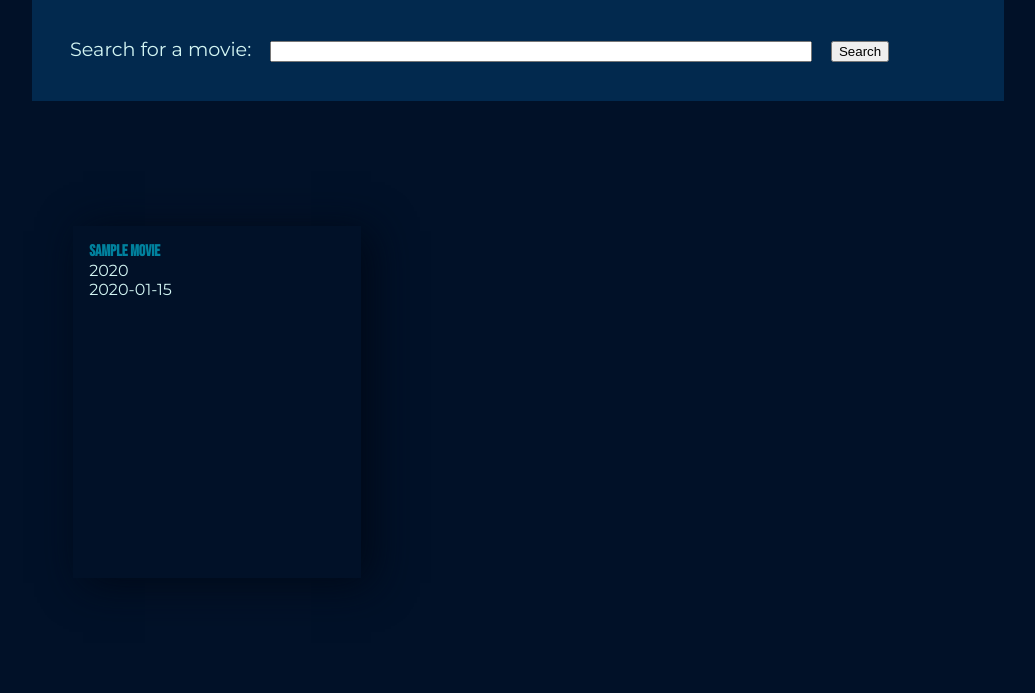
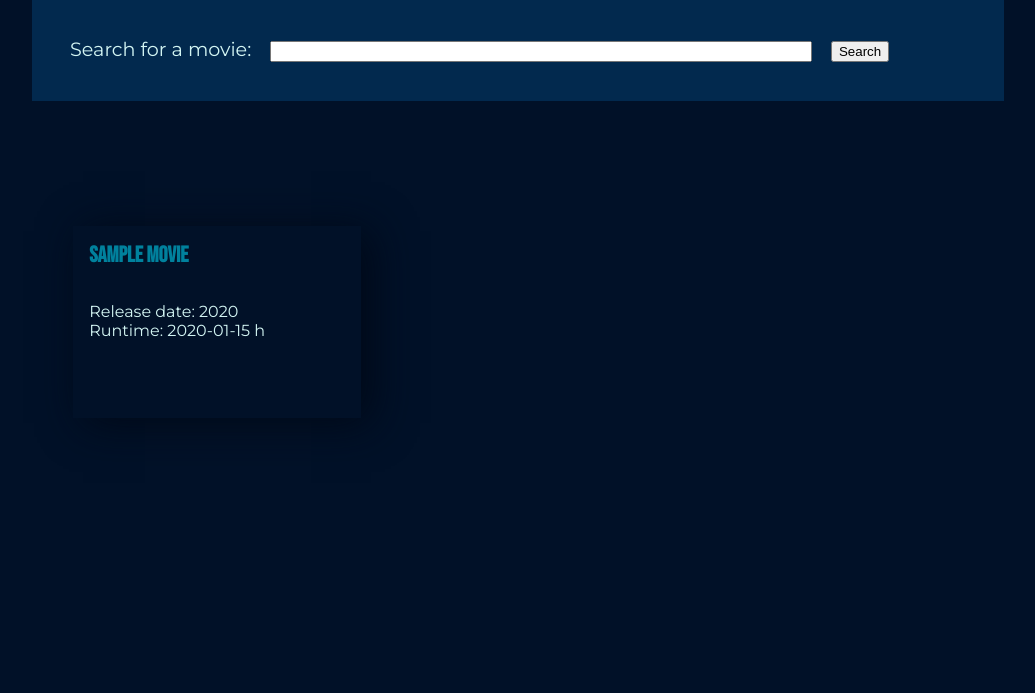
Before and after one commit to papp012/movie-finder, a Flask app: template app/templates/index.html in a window 1280 px wide. Shown: the part 136-829 px from the top of the page, without its empty margins (122-1157 px from the left). After the commit the page ends 473 px from the top, so only its background shows below. Run offline with Flask 2, Linux system fonts and the light colour scheme; the template is opened without the code that fills it: most values are stand-ins (such as "Sample title", 1, 10 or a date in 2020).

Commit message:
fix: resize containers of displayed movies

```diff
--- a/app/static/css/main.css
+++ b/app/static/css/main.css
@@ -75,7 +75,7 @@ header {
     box-shadow: 10px 5px 40px #010917;
 
     width: 16em;
-    height: 20em;
+    height: 10em;
     margin: 2.2em;
     padding: 1em 1em;
 }
@@ -92,4 +92,6 @@ header {
     color: var(--lightblue);
     font-family: "Bebas Neue", sans-serif;
     font-weight: bolder;
+    font-size: 1.4em;
+    margin-bottom: 1.5em;
 }
--- a/app/templates/index.html
+++ b/app/templates/index.html
@@ -31,8 +31,8 @@
             {% for movie in movies %}
                 <div class="movie-container">
                     <div class="movie-title">{{ movie.title }}</div>
-                    <div class="movie-year">{{ movie.year }}</div>
-                    <div class="movie-runtime">{{ movie.runtime }}</div>
+                    <div class="movie-year">Release date: {{ movie.year }}</div>
+                    <div class="movie-runtime">Runtime: {{ movie.runtime }} h</div>
                 </div>
             {% endfor %}
         </div>
```
